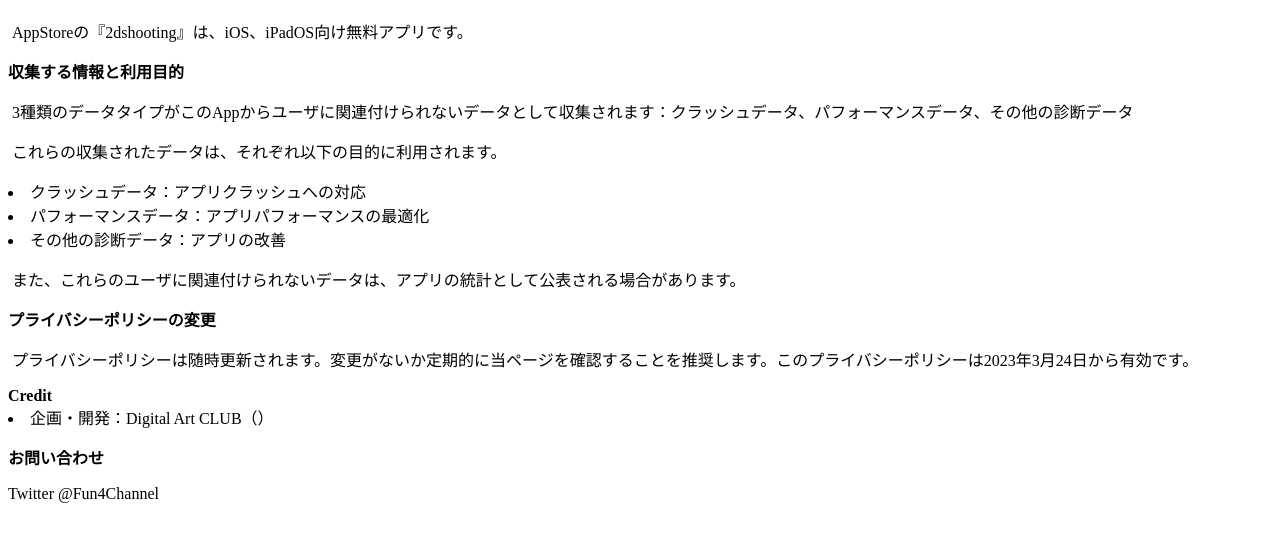
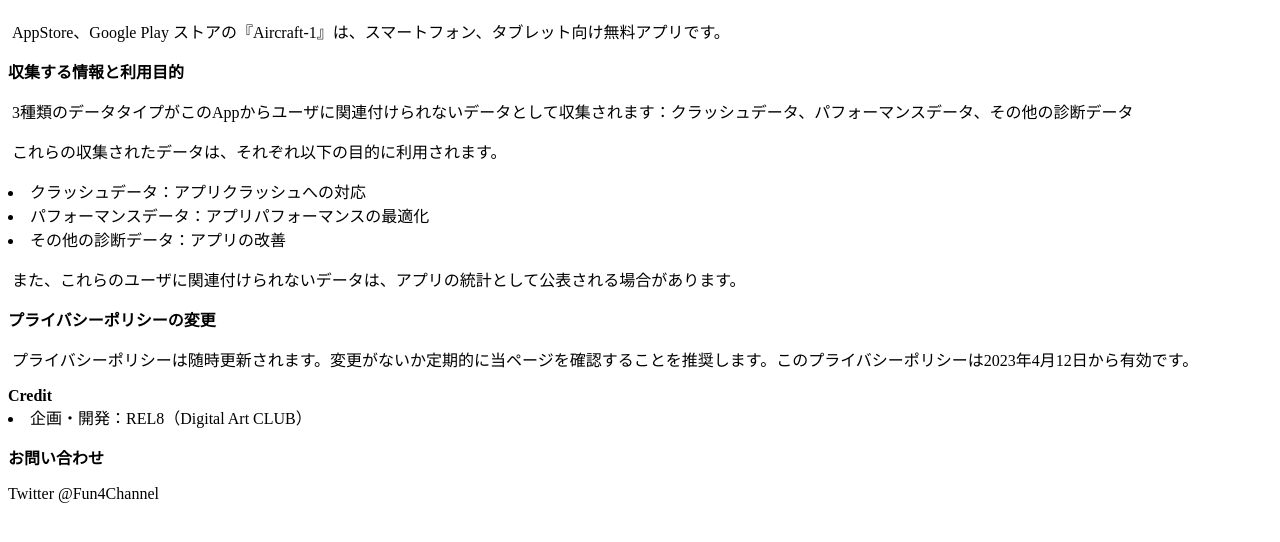
Before and after one commit to Funa4git/2dshooting.github.io, a plain HTML site: page index.html in a window 1280 px wide. Shown: the part 70-612 px from the top of the page. Drawn offline with Linux system fonts and the light colour scheme.

Commit message:
Google Play ストアについて追記
Google Play ストアについて追記

```diff
--- a/index.html
+++ b/index.html
@@ -10,7 +10,7 @@
 <body>
 <div>
   <h1>プライバシーポリシー</h1>
-  <p>&nbsp;AppStoreの『2dshooting』は、iOS、iPadOS向け無料アプリです。</p>
+  <p>&nbsp;AppStore、Google Play ストアの『Aircraft-1』は、スマートフォン、タブレット向け無料アプリです。</p>
 </div>
 <div>
   <b2> <strong>収集する情報と利用目的</strong> </b2>
@@ -27,12 +27,12 @@
 </div>
 <div>
   <b2><strong>プライバシーポリシーの変更</strong> </b2>
-  <p>&nbsp;プライバシーポリシーは随時更新されます。変更がないか定期的に当ページを確認することを推奨します。このプライバシーポリシーは2023年3月24日から有効です。</p>
+  <p>&nbsp;プライバシーポリシーは随時更新されます。変更がないか定期的に当ページを確認することを推奨します。このプライバシーポリシーは2023年4月12日から有効です。</p>
 </div>
 <div>
   <b2><strong>Credit</strong> </b2>
   <ui>
-    <li>企画・開発：Digital Art CLUB（）</li>
+    <li>企画・開発：REL8（Digital Art CLUB）</li>
   </ui>
   <p></p>
 </div>
```
